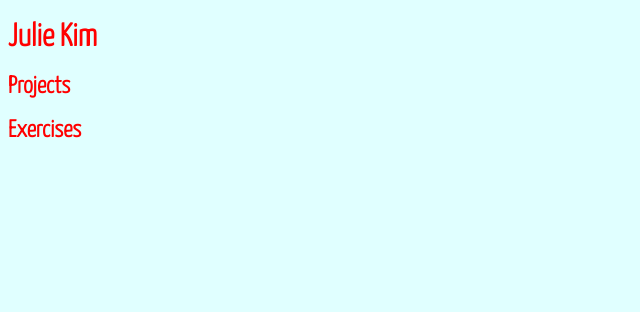
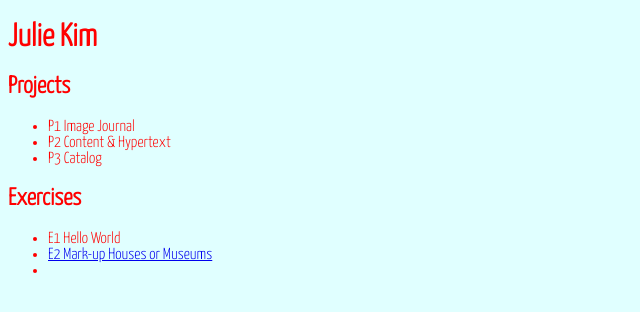
Before and after one commit to juliekim456/julie-files, a plain HTML site: page index.html in a window 1280 px wide. Shown: the whole page, without its empty margins (0-640 px from the left). Drawn offline with Linux system fonts and the light colour scheme.

Commit message:
changes to body

```diff
--- a/index.html
+++ b/index.html
@@ -11,6 +11,16 @@
 <body>
     <h1>Julie Kim</h1>
     <h2>Projects</h2>
+    <ul>
+        <li>P1 Image Journal</li>
+        <li>P2 Content & Hypertext</li>
+        <li>P3 Catalog</li>
+    </ul>
     <h2>Exercises</h2>
+    <ul>
+        <li>E1 Hello World</li>
+        <li><a href="exercise02/index.html">E2 Mark-up Houses or Museums</a></li>
+        <li></li>
+    </ul>
 </body>
 </html>
```
Also changed, not shown: exercise02.html (+1 -0 lines).
